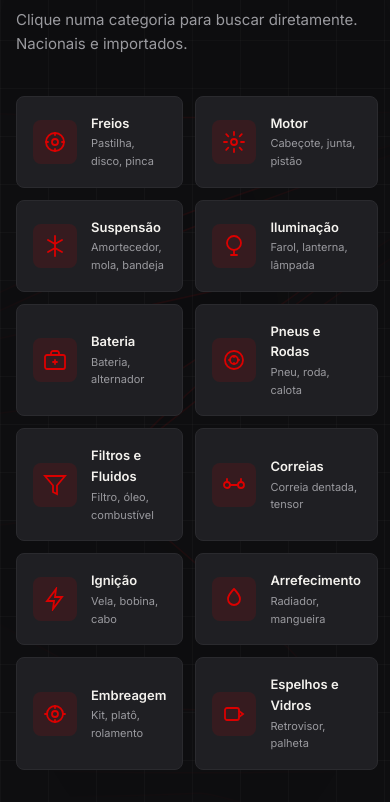
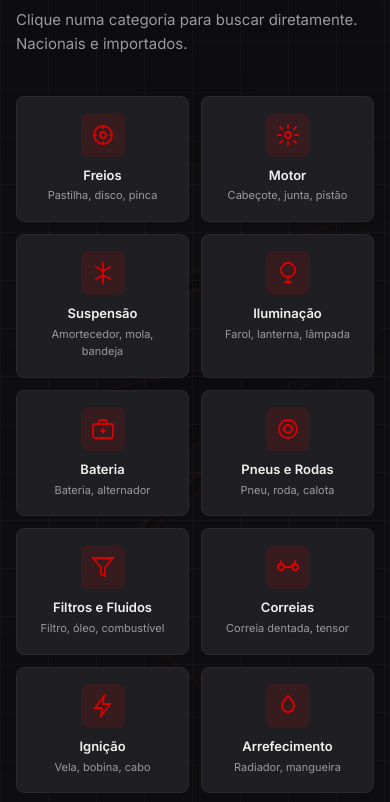
Before and after one commit to linickr/bela-vista-autopecas, a plain HTML site: page index.html in a window 390 px wide. Shown: the part 1016-1818 px from the top of the page. Drawn offline with Linux system fonts and the light colour scheme.

Commit message:
fix: centraliza cards de categoria no mobile (layout vertical)

```diff
--- a/style.css
+++ b/style.css
@@ -1051,6 +1051,14 @@ main:has(.page-hero) { padding-top: 0; }
   .site-header.scrolled { background: var(--clr-bg) !important; backdrop-filter: none; -webkit-backdrop-filter: none; }
   .mobile-menu { background: var(--clr-bg) !important; }
 
+  /* Categorias: card vertical centralizado no mobile */
+  .category-card {
+    flex-direction: column;
+    align-items: center;
+    gap: 8px;
+    text-align: center;
+  }
+
   .about-right { transform: translateY(-35px); }
   .about-emblem { margin-top: 24px; }
 
```
